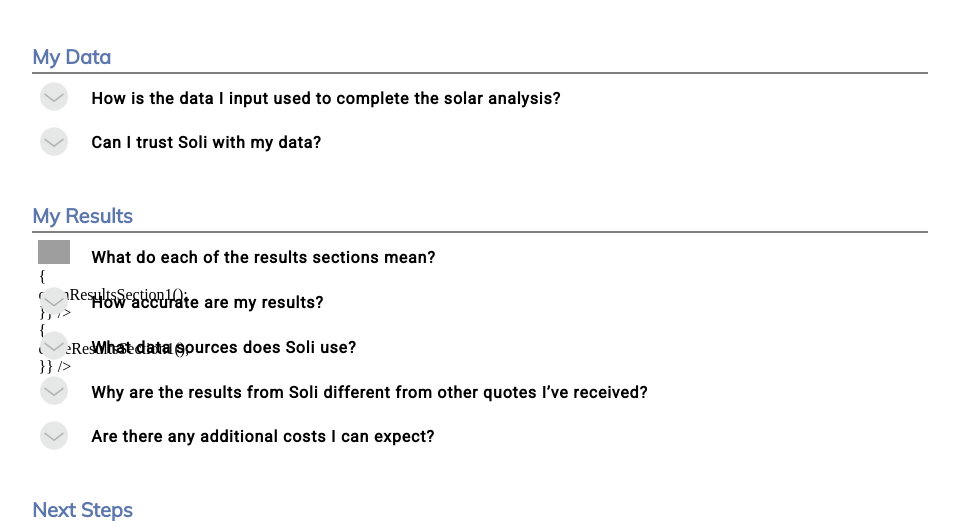
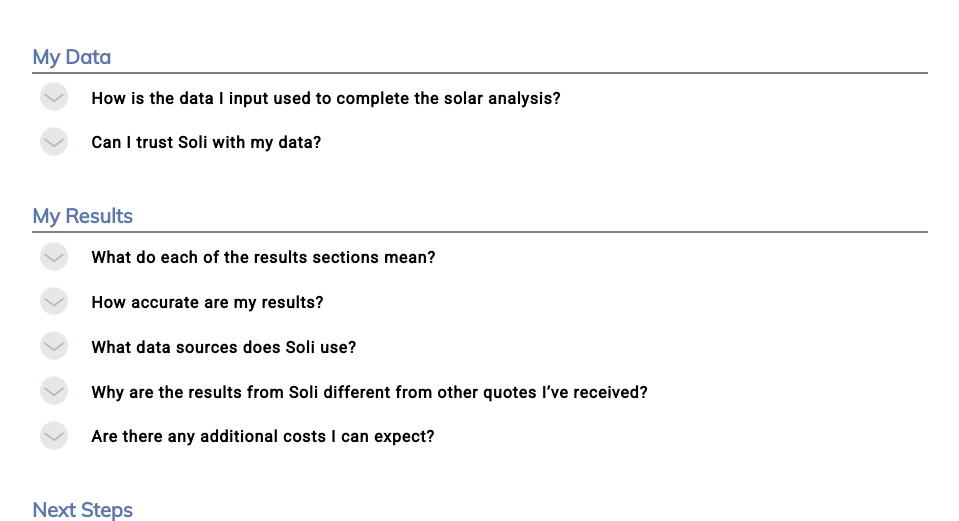
Before and after one commit to tanushree-sharma/fydp-app, a Flask app: page /faq in a window 1280 px wide. Shown: the part 580-1101 px from the top of the page, without its empty margins (160-1119 px from the left). Run offline with Flask 2, Linux system fonts and the light colour scheme; parts of the project's set-up code (start-up, migrations or seed data) failed here and were passed over; grey boxes are pictures that could not be loaded.

Commit message:
results-to-faq

```diff
--- a/api/templates/faq.html
+++ b/api/templates/faq.html
@@ -361,8 +361,8 @@
             <p id="myResults"> My Results </p>
             <div id="resultsFAQSectionContainer1">
                 <div id="resultsFAQIcon1">
-                    <img src={faqArrowDown} alt="faq-arrow" id="resultsDownFAQArrow1" onClick={() => { openResultsSection1(); }} />
-                    <img src={faqArrowUp} alt="faq-arrow" id="resultsUpFAQArrow1" onClick={() => { closeResultsSection1(); }} />
+                    <img src="{{ url_for('static',filename='faqArrowDown.png') }}" alt="faq-arrow" id="resultsDownFAQArrow1" onClick= openResultsSection1() />
+                    <img src="{{ url_for('static',filename='faqArrowUp.png') }}" alt="faq-arrow" id="resultsUpFAQArrow1" onClick= closeResultsSection1() />
                 </div>
                 <div id="resultsFAQQuestion1">
                     <p class="FAQ-Question"> What do each of the results sections mean?</p>
```
